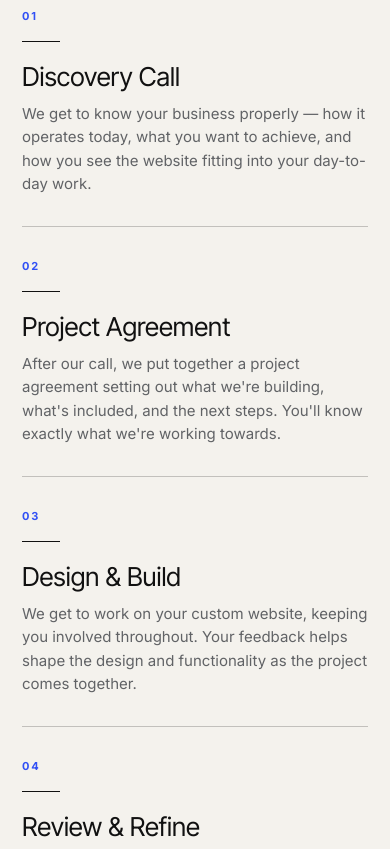
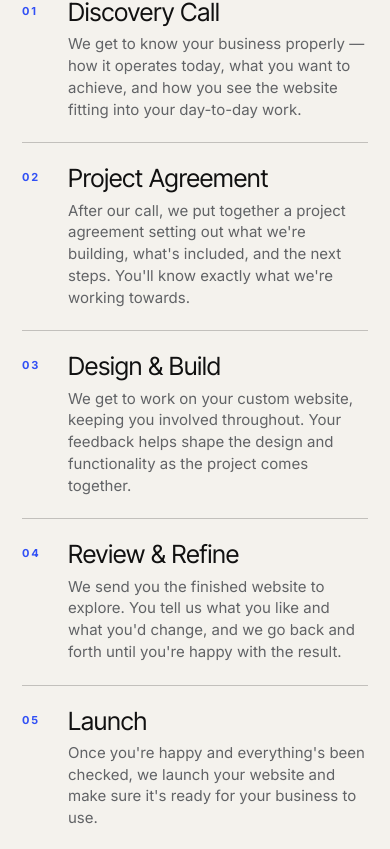
Before and after one commit to scottygfc67/bds-scott, a Next.js app: page /start-a-project in a window 390 px wide. Shown: the part 1755-2604 px from the top of the page. Built offline with nearby package versions, Linux system fonts and the light colour scheme.

Commit message:
Lay out five process stages legibly on desktop and mobile

```diff
--- a/components/project-enquiry/StartProjectPage.module.css
+++ b/components/project-enquiry/StartProjectPage.module.css
@@ -196,3 +196,34 @@
 @media (prefers-reduced-motion: reduce) {
   .header, .intro, .formPanel, .stepPane { animation: none; }
 }
+
+/* Compact five-stage summary: shared copy with the homepage and How We Work page. */
+.nextGrid { grid-template-columns: 1fr; }
+.nextGrid article, .nextGrid article:first-child {
+  display: grid;
+  grid-template-columns: 38px minmax(135px, .8fr) minmax(0, 1.7fr);
+  align-items: start;
+  column-gap: clamp(12px, 1.5vw, 24px);
+  padding: 21px 0;
+  border-left: 0;
+  border-bottom: 1px solid var(--line-light);
+}
+.nextGrid article:last-child { border-bottom: 0; }
+.nextGrid article > span { padding-top: 4px; }
+.nextGrid article > i { display: none; }
+.nextGrid h3 {
+  min-height: 0;
+  margin: 0;
+  font-size: clamp(20px, 1.65vw, 28px);
+  line-height: 1.05;
+}
+.nextGrid p { font-size: 14px; line-height: 1.45; }
+@media (max-width: 767px) {
+  .nextGrid article, .nextGrid article:first-child {
+    grid-template-columns: 32px minmax(0,1fr);
+    gap: 8px 14px;
+    padding: 22px 0;
+  }
+  .nextGrid h3 { font-size: 25px; }
+  .nextGrid p { grid-column: 2; font-size: 15px; }
+}
```
